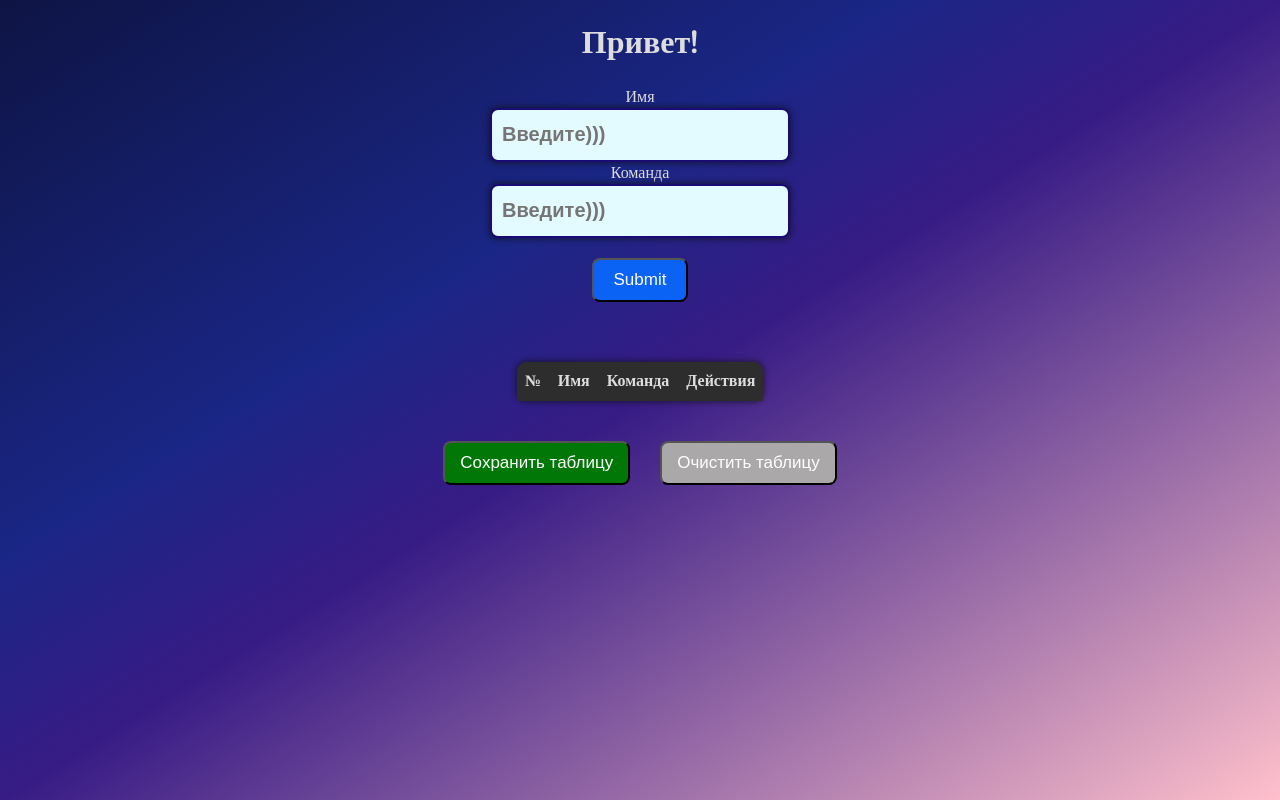
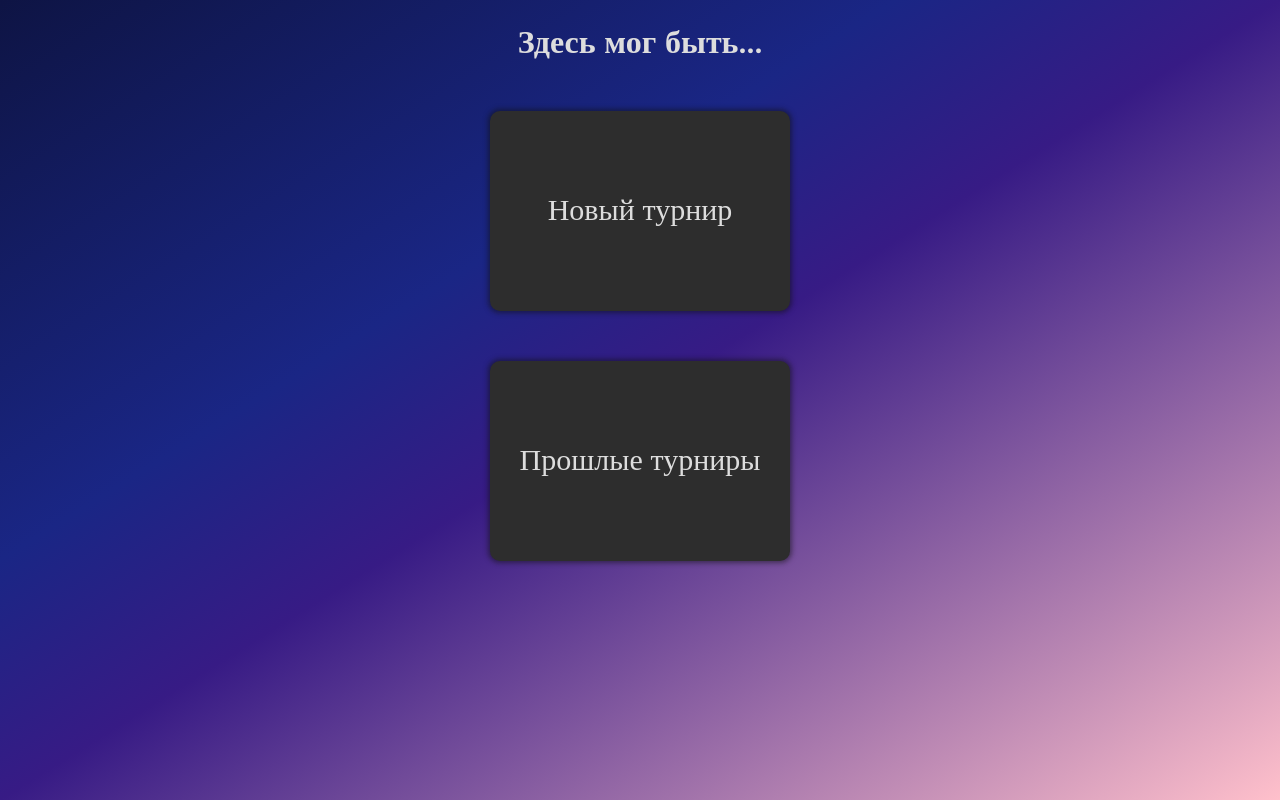
Before and after one commit to NikitaDubrovskii/TournamentBot, a plain HTML site: page front/index.html in a window 1280 px wide. Drawn offline with nearby package versions, Linux system fonts and the light colour scheme.

Commit message:
Создана страница аккаунта

```diff
--- a/front/index.html
+++ b/front/index.html
@@ -2,7 +2,7 @@
 <html lang="en">
 <head>
     <meta name="viewport" content="width=device-width, initial-scale=1.0, maximum-scale=1.0, user-scalable=no">
-    <link rel="stylesheet" type="text/css" href="styles/table.css">
+    <link rel="stylesheet" type="text/css" href="styles/account.css">
     <link rel="preconnect" href="https://fonts.googleapis.com">
     <link rel="preconnect" href="https://fonts.gstatic.com" crossorigin>
     <link rel="stylesheet" href="styles/awesomeFont/css/all.css" />
@@ -11,40 +11,21 @@
     <meta name="viewport" content="width=device-width, initial-scale=1.0">
     <title>Document</title>
 </head>
-
 <body>
-
-    <div class="hi_user">
-        <h1 id="greeting">Привет!</h1>
+    <div class="hello_user">
+        <h1>Здесь мог быть...</h1>
     </div>
 
-    <form id="dataForm" action="javascript:void(0);">
-        <label for="name">Имя</label>
-        <input type="text" id="input_name" placeholder="Введите)))">
-        <label for="team">Команда</label>
-        <input type="text" id="input_team" placeholder="Введите)))">
-        <input type="submit" value="Submit">
-    </form>
-
-        <table id="dataTable">
-            <thead>
-                <tr>
-                    <th>№</th>
-                    <th>Имя</th>
-                    <th>Команда</th>
-                    <th>Действия</th>
-                </tr>
-            </thead>
-            <tbody>
-            </tbody>
-        </table>
-
-        <div class="final_buttons">
-            <button id="save_table">Сохранить таблицу</button>
-            <button id="clear_table">Очистить таблицу</button>
+    <div class="tournaments">
+        <div class="new_tourn">
+            <a href="pages/table.html">Новый турнир</a>
+        </div>
+        <div class="previous_tourn">
+            <a href="https://www.youtube.com/watch?v=RGKo9iEf0Yc/">Прошлые турниры </a>
         </div>
 
-        <script src="script.js"></script>
+    </div>
+
 
 </body>
 </html>
--- /dev/null
+++ b/front/styles/account.css
@@ -0,0 +1,53 @@
+body {
+    background: linear-gradient(to bottom right, #0e1444 0%, #1a2685 35%, #371b85 50%, pink 100%);
+    /* background: linear-gradient(to bottom right, #0e1444 , rgb(130, 15, 197)); */
+    color: #ddd;
+    font-family: 'Nunito';
+}
+
+html, body {
+    height: 100%;
+    margin: 0;
+    padding: 0;
+}
+
+.hello_user {
+    display: flex;
+    justify-content: center;
+}
+
+.tournaments {
+    display: flex;
+    flex-direction: column;
+    justify-content: space-around;
+    margin: auto;
+    width: 300px;
+    height: 500px;
+}
+
+.tournaments div{
+    height: 200px;
+    width: 300px;
+    background-color: rgb(45,45,45);
+    border-radius: 10px;
+    box-shadow: 0 0 5px 2px rgba(16, 16, 16, 0.5);
+}
+
+.tournaments div:hover{
+    background-color:rgb(63, 63, 63)
+}
+
+.tournaments div a {
+    display: flex;
+    align-items: center;
+    justify-content: center;
+    width: 100%;
+    height: 100%;
+    font-size: 30px;
+    text-decoration: none;
+    color: rgb(221, 221, 221);
+}
+
+.tournaments div a:hover{
+    color: rgb(255, 255, 255);
+}
--- a/front/styles/table.css
+++ b/front/styles/table.css
@@ -3,7 +3,6 @@ body {
     /* background: linear-gradient(to bottom right, #0e1444 , rgb(130, 15, 197)); */
     color: #ddd;
     font-family: 'Nunito';
-    touch-action: manipulation;
 }
 
 html, body {
```
Also changed, not shown: front/pages/table.html (added, +50 -0 lines).
